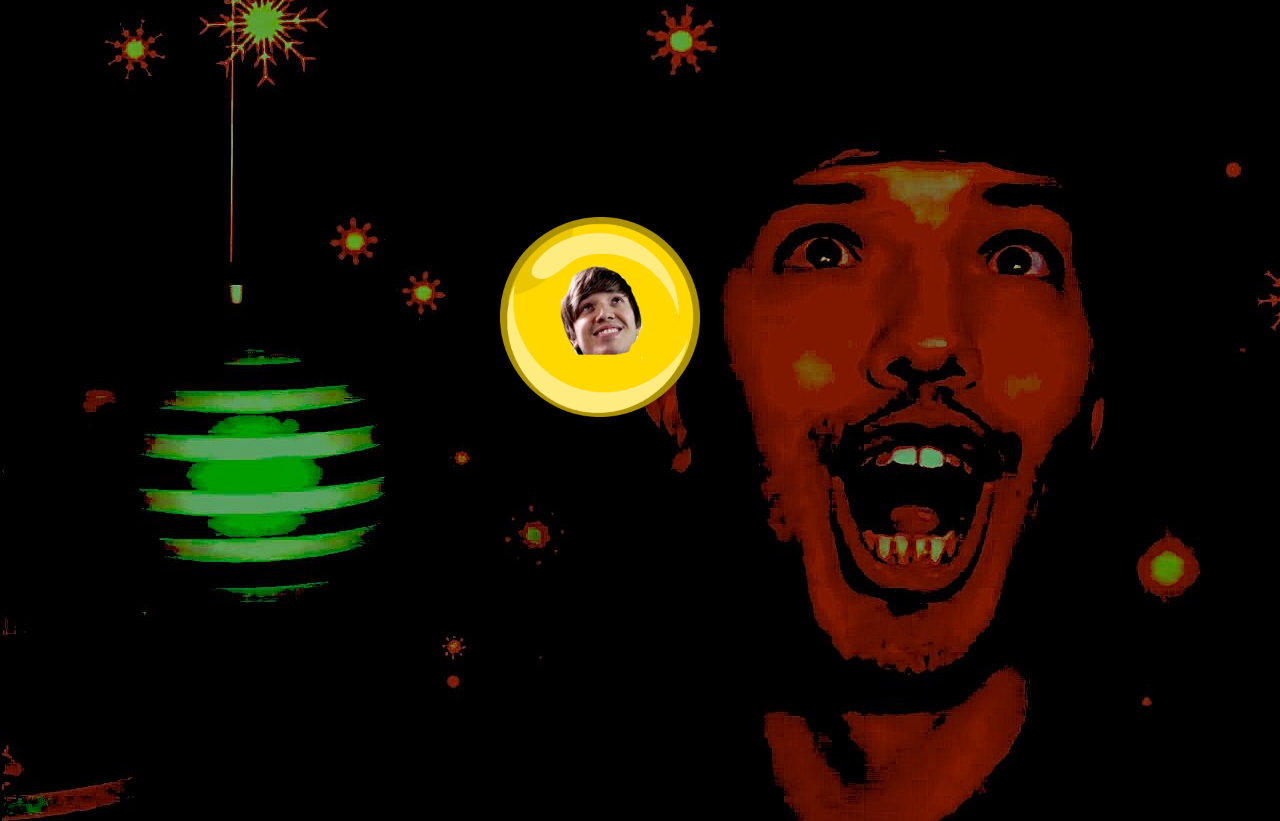
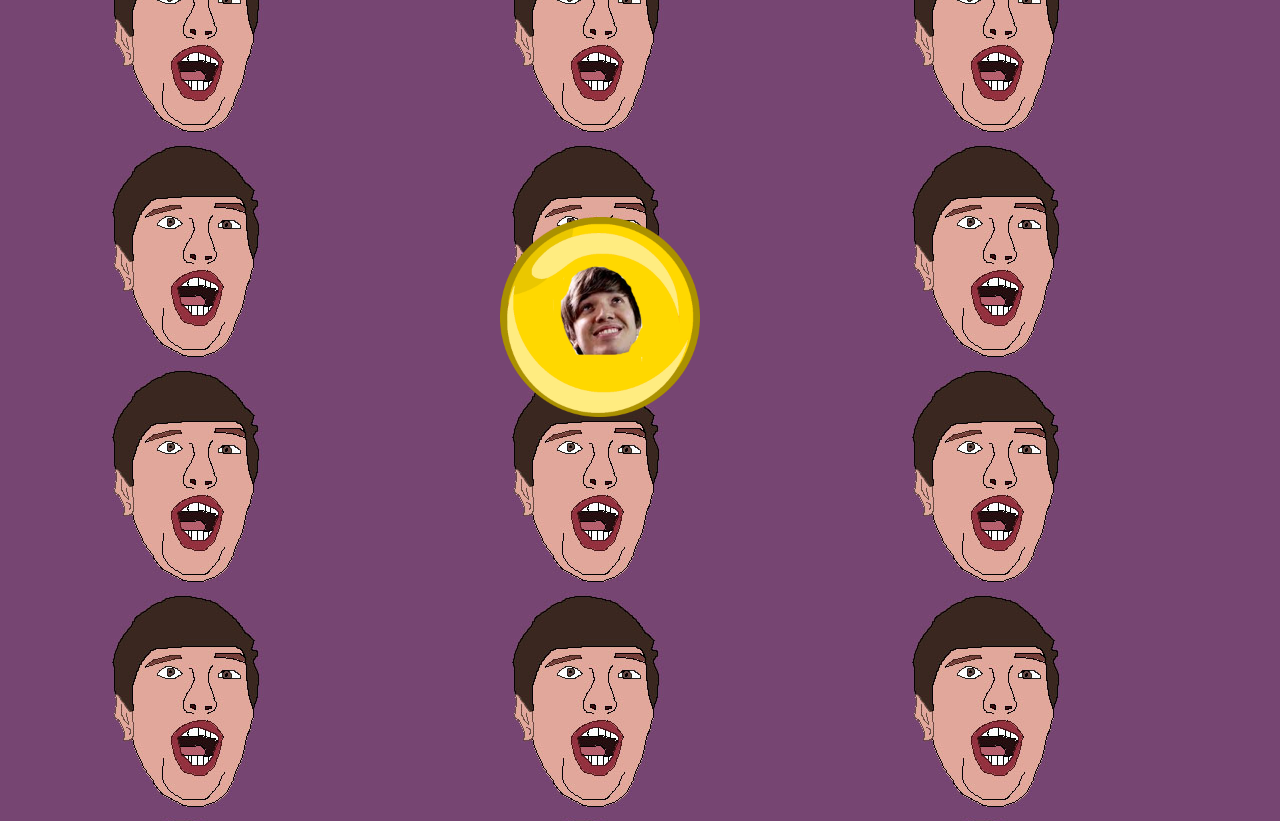
Before and after one commit to j-ay-williams/project_the_first, a website: page assets/canvas.html in a window 1280 px wide. Shown: the part 84-905 px from the top of the page. Drawn offline with Linux system fonts and the light colour scheme.

Commit message:
background?

```diff
--- a/assets/canvas.css
+++ b/assets/canvas.css
@@ -1,7 +1,7 @@
 
 
 body{
-	background-image: url("chris.jpg");
+	background-image: url("chriss.jpg");
 
 
 }
```
